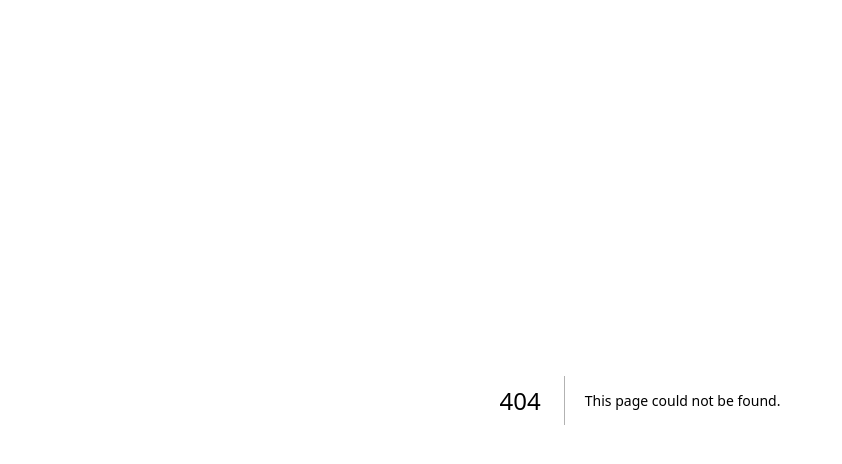
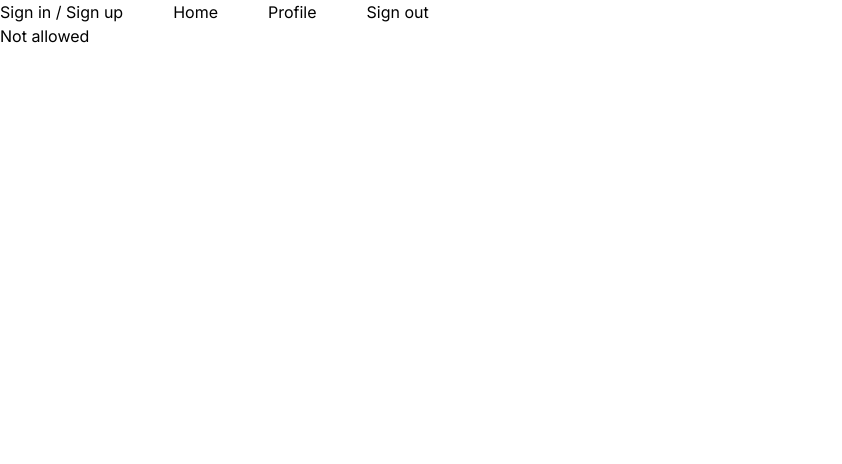
Before and after one commit to nathanelcorpuz/mealer, a Next.js app: page /profile in a window 1280 px wide. Before the commit this address had no page. Shown: the top 464 px of the page, without its empty margins (0-842 px from the left). Built offline with nearby package versions, Linux system fonts and the light colour scheme; no server answers.

Commit message:
auth0 authentication

```diff
--- a/package.json
+++ b/package.json
@@ -9,6 +9,7 @@
     "lint": "next lint"
   },
   "dependencies": {
+    "@auth0/auth0-react": "^2.1.0",
     "@types/node": "20.1.2",
     "@types/react": "18.2.6",
     "@types/react-dom": "18.2.4",
--- a/src/app/layout.tsx
+++ b/src/app/layout.tsx
@@ -1,21 +1,35 @@
-import './globals.css'
-import { Inter } from 'next/font/google'
+import Auth0 from "@/providers/Auth0";
+import "./globals.css";
+import { Inter } from "next/font/google";
+import AuthButton from "@/components/AuthButton";
+import Link from "next/link";
+import LogoutButton from "@/components/LogoutButton";
 
-const inter = Inter({ subsets: ['latin'] })
+const inter = Inter({ subsets: ["latin"] });
 
 export const metadata = {
-  title: 'Create Next App',
-  description: 'Generated by create next app',
-}
+	title: "Mealer",
+	description: "For your recipe management needs",
+};
 
 export default function RootLayout({
-  children,
+	children,
 }: {
-  children: React.ReactNode
+	children: React.ReactNode;
 }) {
-  return (
-    <html lang="en">
-      <body className={inter.className}>{children}</body>
-    </html>
-  )
+	return (
+		<html lang="en">
+			<body className={inter.className}>
+				<Auth0>
+					<div className="flex gap-[50px]">
+						<AuthButton>Sign in / Sign up</AuthButton>
+						<Link href="/">Home</Link>
+						<Link href="profile">Profile</Link>
+						<LogoutButton>Sign out</LogoutButton>
+					</div>
+					{children}
+				</Auth0>
+			</body>
+		</html>
+	);
 }
--- /dev/null
+++ b/src/app/profile/Profile.tsx
@@ -0,0 +1,52 @@
+"use client";
+
+import { useAuth0 } from "@auth0/auth0-react";
+import { useState } from "react";
+
+export default function Profile() {
+	const { user, error, isAuthenticated, isLoading } = useAuth0();
+	const [isPasswordEmailSent, setIsPasswordEmailSent] = useState(false);
+
+	if (isLoading) return <p>Loading</p>;
+	if (!isAuthenticated) return <p>Not allowed</p>;
+	if (error) return <p>Error: {error.message}</p>;
+
+	const onResetPassword = async (e: { preventDefault: () => void }) => {
+		e.preventDefault();
+
+		const origin = user?.sub?.split("|")[0];
+
+		const connection =
+			origin === "auth0" ? "Username-Password-Authentication" : "google-oauth2";
+
+		const response = await fetch(
+			`https://dev-0s1hn06egrzy2tv2.us.auth0.com/dbconnections/change_password`,
+			{
+				method: "POST",
+				headers: {
+					"Content-Type": "application/json",
+				},
+				body: JSON.stringify({
+					client_id: "sIe2HV9enudKuaVyL1rtWssk2GlrNaMp",
+					email: user?.email,
+					connection,
+				}),
+			}
+		);
+
+		if (response.ok) setIsPasswordEmailSent(true);
+	};
+
+	console.log(user);
+
+	return (
+		<div>
+			<p>user name: {user?.name}</p>
+			<p>user email: {user?.email}</p>
+			<form onSubmit={onResetPassword}>
+				<button>Reset password</button>
+				{isPasswordEmailSent && <p>Email sent!</p>}
+			</form>
+		</div>
+	);
+}
--- /dev/null
+++ b/src/app/profile/page.tsx
@@ -0,0 +1,5 @@
+import Profile from "./Profile";
+
+export default function ProfilePage() {
+	return <Profile />;
+}
--- /dev/null
+++ b/src/components/AuthButton.tsx
@@ -0,0 +1,13 @@
+"use client";
+
+import { useAuth0 } from "@auth0/auth0-react";
+
+export default function AuthButton({
+	children,
+}: {
+	children: React.ReactNode;
+}) {
+	const { loginWithRedirect } = useAuth0();
+
+	return <button onClick={() => loginWithRedirect()}>{children}</button>;
+}
--- /dev/null
+++ b/src/components/LogoutButton.tsx
@@ -0,0 +1,18 @@
+"use client";
+import { useAuth0 } from "@auth0/auth0-react";
+
+export default function LogoutButton({ children }: { children: React.ReactNode }) {
+	const { logout } = useAuth0();
+
+	if (typeof window === undefined) return null;
+
+	return (
+		<button
+			onClick={() =>
+				logout({ logoutParams: { returnTo: window.location.origin } })
+			}
+		>
+			{children}
+		</button>
+	);
+}
--- /dev/null
+++ b/src/providers/Auth0.tsx
@@ -0,0 +1,19 @@
+"use client";
+
+import { Auth0Provider } from "@auth0/auth0-react";
+
+export default function Auth0({ children }: { children: React.ReactNode }) {
+	if (typeof window === undefined) return null;
+
+	return (
+		<Auth0Provider
+			domain={process.env.NEXT_PUBLIC_AUTH0_DOMAIN as string}
+			clientId={process.env.NEXT_PUBLIC_AUTH0_ID as string}
+			authorizationParams={{
+				redirect_uri: window.location.origin,
+			}}
+		>
+			{children}
+		</Auth0Provider>
+	);
+}
```
Also changed, not shown: src/app/page.tsx (+7 -3 lines), src/app/profile/update/route.ts (added), 1 other file (tests, documents, lock files or other folders).
